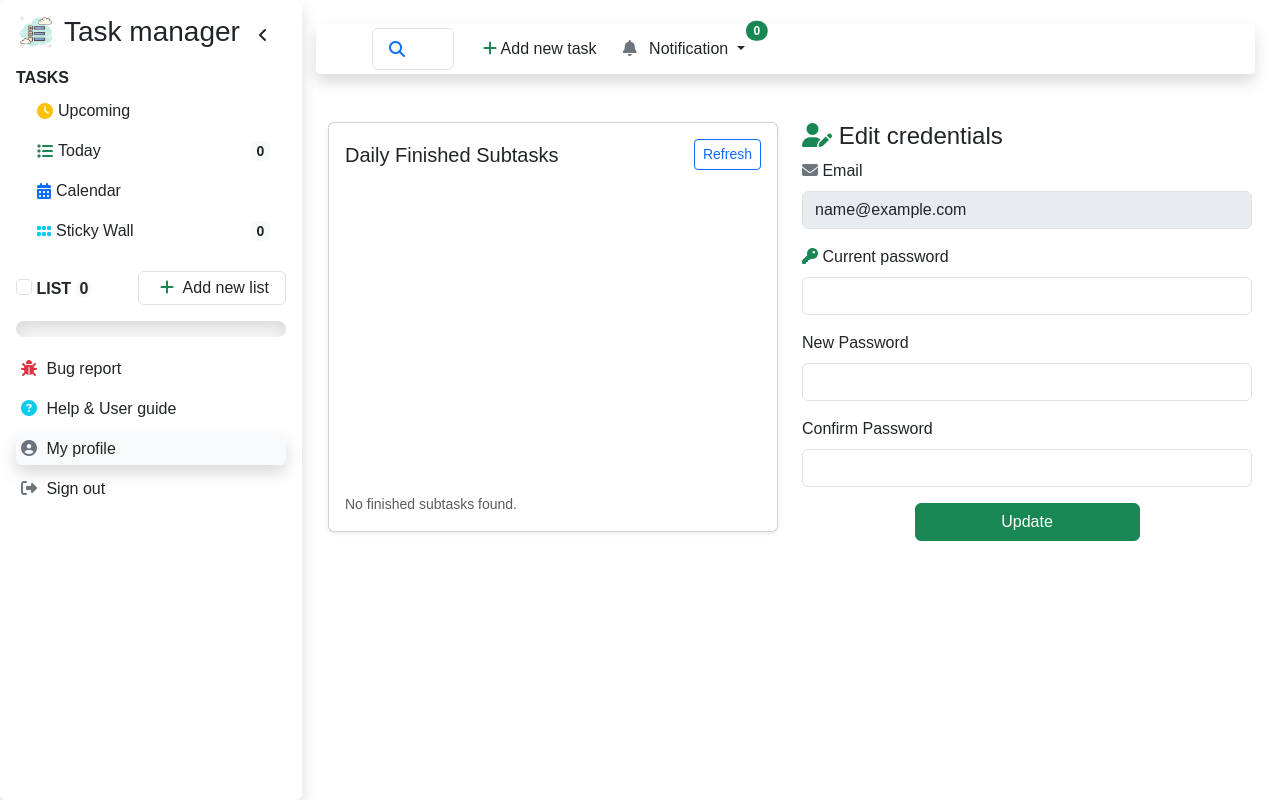
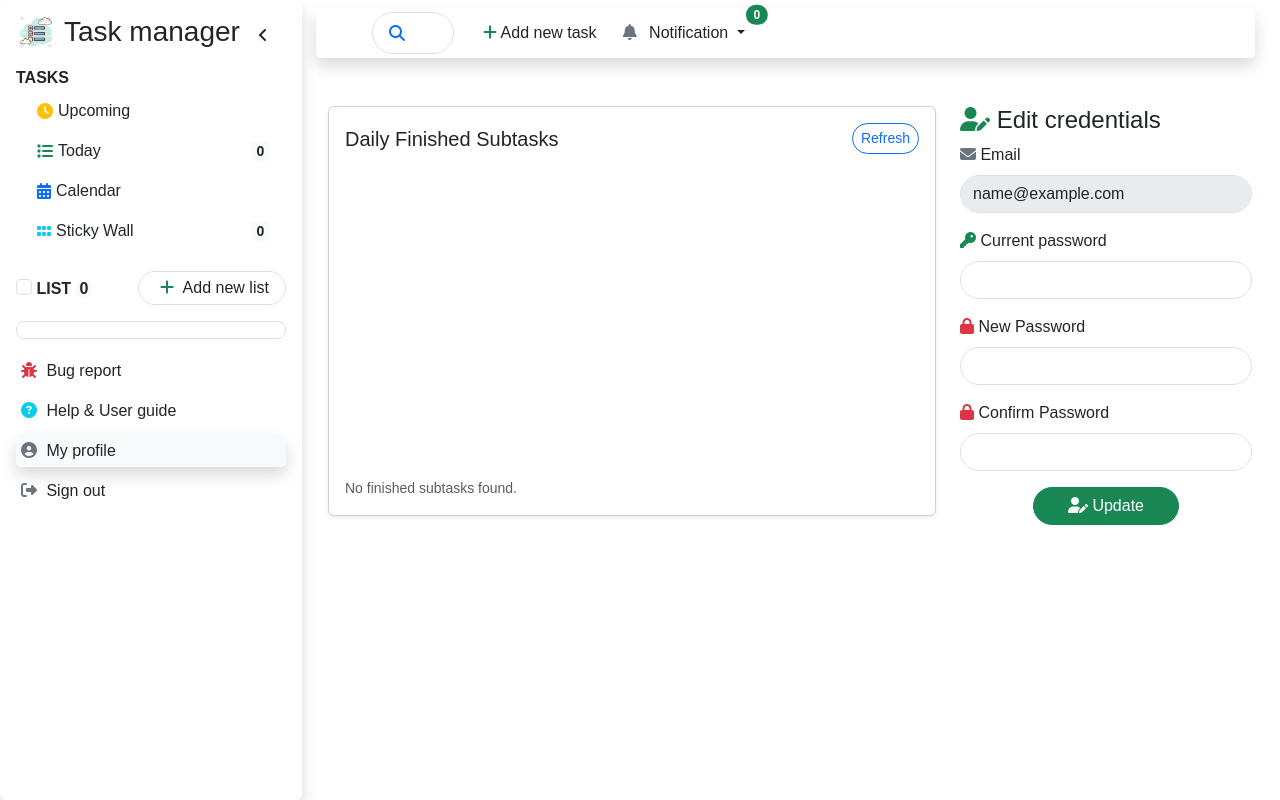
Before and after one commit to Andry-GitCrs/Task_Manager, a Flask app: page /dashboard/profile in a window 1280 px wide. Run offline with Flask 3, Linux system fonts and the light colour scheme; the visitor is signed in with stand-in values (Sample User, id 1); data that the repository does not hold is empty; a map, chart or similar area stays blank; some libraries are stand-ins or nearby versions.

Commit message:
Refactor task management: improve error handling in add_task, update date validation, and enhance UI elements across various templates.

```diff
--- a/main/main.py
+++ b/main/main.py
@@ -17,6 +17,7 @@ from routes import use_app_route
 # App config
 app = Flask(__name__, template_folder = f'{script_dir}/../templates', static_folder = f'{script_dir}/../static')
 app.secret_key = os.getenv("SECRET_KEY")
+port = os.getenv("PORT")
 
 login_manager = LoginManager() # Login Manager config
 login_manager.login_view = 'authentication'
@@ -26,4 +27,4 @@ database = pg_connexion.connect(app) # Database Connection
 use_app_route(app, database, login_manager, socketio) # Route
 
 if __name__ == "__main__":
-    socketio.run(app, debug = True, port = 5001, host='0.0.0.0')
+    socketio.run(app, debug = True, port = port, host = '0.0.0.0')
--- a/routes/task/get_task_by_date.py
+++ b/routes/task/get_task_by_date.py
@@ -32,7 +32,7 @@ def get_task_by_date(app, database):
                     subtasks = [
                         {
                             "subtask_id": sub.subtask_id,
-                            "title": sub.subtask_title,
+                            "subtask_title": sub.subtask_title,
                             "created_at": sub.created_at.isoformat(),
                             "updated_at": sub.updated_at.isoformat(),
                             "finished": sub.finished
--- a/static/css/style.css
+++ b/static/css/style.css
@@ -796,11 +796,11 @@ nav li a{
 .list-container{
     max-height: 120px;
     overflow-y: auto;
-    box-shadow: 0 0.5rem 1rem rgba(0, 0, 0, 0.15) inset;
+    /* box-shadow: 0 0.5rem 1rem rgba(0, 0, 0, 0.15) inset; */
 }
 
 .task-list-container{
-    max-height: 130px;
+    max-height: 85px;
     overflow-y: auto;
 }
 
--- a/static/js/users/calendar.script.js
+++ b/static/js/users/calendar.script.js
@@ -5,9 +5,6 @@ document.addEventListener('DOMContentLoaded', async function () {
   const fetchTasksAndInitCalendar = async () => {
     try {
       const tasks = await fetchTasks();
-
-      console.log(tasks)
-
       const events = tasks.map(task => ({
         title: task.title,
         start: new Date(task.start_date),
--- a/static/js/users/dashboard.script.js
+++ b/static/js/users/dashboard.script.js
@@ -1,7 +1,10 @@
-let CURRENT_USER_ID = undefined;
-let ALL_TASKS = [];
-let ALL_TODAYS_TASKS = [];
-let ALL_LIST = [];
+(() => {
+  window.CURRENT_USER_ID = window.CURRENT_USER_ID ?? null;
+  window.ALL_TASKS = window.ALL_TASKS ?? [];
+  window.ALL_TODAYS_TASKS = window.ALL_TODAYS_TASKS ?? [];
+  window.ALL_LIST = window.ALL_LIST ?? [];
+})();
+
 
 $(document).ready(function() {
     let subTaskList = [];
@@ -20,7 +23,7 @@ $(document).ready(function() {
         e.preventDefault();
         $(".overlay, .modal").fadeOut();
         $("#update_task_form").off("submit");
-        $('.task-form').trigger("reset");
+        //$('.task-form').trigger("reset");
         $('.task-form').attr('id', 'add_task_form');
         $("#add_task_form").on("submit");
     });
@@ -36,7 +39,7 @@ $(document).ready(function() {
                     $(".task-list-container").text("");
                 }
                 subTaskList.push(content);
-                $(".task-list-container").append($(`<li class='text-dark justify-content-between align-items-center subTask rounded-2' id='subtask${taskNbr}${subTaskNbr}' ondblclick="editSubTask_on_adding('subtask${taskNbr}${subTaskNbr}')"></li>`).html(`${content}  <div class="w-auto d-flex justify-content-center gap-3 bg-transparent" ><i class="fas fa-pen" onclick="editSubTask_on_adding('subtask${taskNbr}${subTaskNbr}')"></i><i class="fas fa-trash-alt text-danger" onclick="removeSubTask_on_adding('subtask${taskNbr}${subTaskNbr}')"></i></div>`));
+                $(".task-list-container").append($(`<li class='text-dark justify-content-between align-items-center subTask rounded-pill border px-3 py-2' id='subtask${taskNbr}${subTaskNbr}' ondblclick="editSubTask_on_adding('subtask${taskNbr}${subTaskNbr}')"></li>`).html(`${content}  <div class="w-auto d-flex justify-content-center gap-3 bg-transparent" ><i class="fas fa-pen" onclick="editSubTask_on_adding('subtask${taskNbr}${subTaskNbr}')"></i><i class="fas fa-trash-alt text-danger" onclick="removeSubTask_on_adding('subtask${taskNbr}${subTaskNbr}')"></i></div>`));
             } else {
                 showNotification("error", `This task already has "${content}" subtask`);
             }
@@ -50,7 +53,7 @@ $(document).ready(function() {
         let title = $("#title").val().trim();
         let startDate = $("#startDate").val();
         let endDate = $("#endDate").val();
-        let bgColor = $("#bg-color-piker").val();
+        let bgColor = $("#bg-color-picker").val();
         let description = $("#description").val().trim();
         let list_id = $("#list_id").val();
 
@@ -237,9 +240,9 @@ async function addSubTask(id, title){
                 const subtask = responseData.data
                 let subtaskElement = $(`
                     <li
-                        class='justify-content-between align-items-center subTask subtask${subtask.subtask_id}'
+                        class='justify-content-between align-items-center subTask subtask${subtask.subtask_id} rounded-pill px-3 py-2'
                         id='subtask${subtask.subtask_id}'
-                        style="background-color: '#f8f9fa'"
+                        style="background-color: ${(subtask.finished)?'#198754' : '#f8f9fa'}"
                         ondblclick="editSubTask('subtask${subtask.subtask_id}', ${subtask.subtask_id})"
                     >
                     <span
@@ -250,7 +253,7 @@ async function addSubTask(id, title){
                     <div class="w-auto d-flex justify-content-center gap-3 bg-transparent">
                         <i class="fas fa-trash-alt text-danger" onclick="removeSubTask('${subtask.subtask_id}')"></i>
                         <input
-                            class="from-control mx-2 my-0"
+                            class="form-check-input mx-2 my-0"
                             type="checkbox" name="subtask_status"
                             id="input${subtask.subtask_id}"
                             onchange="check(${subtask.subtask_id})"
@@ -326,7 +329,7 @@ async function editSubTask(id, subtask_id) {
                         <input
                             ${subtask.finished ? "checked" : ""}
                             value=${subtask.finished ? "off" : "on"}
-                            class="from-control mx-2 my-0"
+                            class="form-check-input mx-2 my-0"
                             type="checkbox" name="subtask_status"
                             id="input${subtask.subtask_id}"
                             onchange="check(${subtask.subtask_id})"
@@ -420,7 +423,7 @@ const fetchList = async () => {
                                 type="checkbox"
                                 class="form-check-input mt-0 list-checkbox"
                                 id="listCheck${list.list_id}"
-                                ${list.list_name == 'Personal' ? 'checked' : ''}
+                                ${list.list_name == 'Personal' || list.task_nbr > 0 ? 'checked' : ''}
                             >
                             <label class="form-check-label mb-0" for="listCheck${list.list_id}">
                                 <a class="text-dark text-decoration-none">${list.list_name}</a>
@@ -434,13 +437,7 @@ const fetchList = async () => {
             attachCheckboxListeners();
 
 
-            // Find the Personal list ID and render tasks for it immediately
-            const personalList = responseData.find(list => list.list_name === 'Personal');
-            if (personalList) {
-                renderTasks([String(personalList.list_id)]);
-            } else {
-                renderTasks(getCheckedLists());
-            }
+            renderTasks(getCheckedLists());
             document.getElementById('listCheckAll').addEventListener('click', () => {
                 const checkboxes = document.querySelectorAll('.list-checkbox');
                 const allChecked = Array.from(checkboxes).every(cb => cb.checked);
@@ -612,7 +609,7 @@ function addNewTask(list_id, id, title, start_date, end_date, description, bg_co
                             <input
                                 ${subtask.finished ? "checked" : ""}
                                 value=${subtask.finished ? "off" : "on"}
-                                class="from-control mx-2 my-0"
+                                class="form-check-input mx-2 my-0"
                                 type="checkbox" name="subtask_status"
                                 id="input${subtask.subtask_id}"
                                 onchange="check(${subtask.subtask_id})"
@@ -851,7 +848,7 @@ function genTaskCard(list_id, bg_color, description, start_date, end_date, title
     const card = `
         <div
             class=" h-100 p-2 rounded-4 d-flex flex-column justify-content-start position-relative"
-            style="background: linear-gradient(135deg, ${bg_color}99,rgb(211, 213, 215));"
+            style="background: linear-gradient(135deg, ${bg_color}99,#d3d5d7);"
             title="${(description !== 'None')?description:'No description'}"
         >
             <div class="position-relative mb-2 bg-transparent w-100">
@@ -869,7 +866,7 @@ function genTaskCard(list_id, bg_color, description, start_date, end_date, title
             <h3 class="text-dark task-title">
                 ${title}
                 <div class='d-flex justify-content-center gap-3 bg-transparent'>
-                    <i class="fas fa-pen text-success task-icon" onclick="update_task('${id}', '${title}', '${start_date}', '${end_date}', '${bg_color}', '${description}')"></i>
+                    <i class="fas fa-pen text-success task-icon" onclick="update_task(${list_id}, '${id}', '${title}', '${start_date}', '${end_date}', '${bg_color}', '${description}')"></i>
                     <i class="fas fa-add text-success" onclick="addSubTask('${id}', '${title}')"></i>
                     <i class="fas fa-trash-alt text-danger" onclick="removeTask('${id}')"></i>
                 </div>
--- a/templates/views/users/base.html
+++ b/templates/views/users/base.html
@@ -66,8 +66,9 @@
                         id="listCheckAll"
                     >
                     LIST
-                <span class="text-dark bg-light px-1 rounded-2" id="listNbr">{{ list_nbr }}</span></span>
-                <button class="btn my-2 p-1 px-3 border d-inline" id="addNewList">
+                    <span class="text-dark bg-light px-1 rounded-2" id="listNbr">{{ list_nbr }}</span>
+                </span>
+                <button class="btn my-2 p-1 px-3 border d-inline rounded-pill" id="addNewList">
                     <i class="text-success fas fa-add"></i>
                     Add new list
                 </button>
@@ -76,17 +77,16 @@
                 <div class="p-3" id="addListForm" style="display: none;">
                     <form name="listForm" id="listForm" onsubmit="return addNewList(event)">
                         <div class="mb-2">
-                            <input type="text" class="form-control" id="listName"  placeholder="Enter list name">
+                            <input type="text" class="form-control rounded-pill" id="listName"  placeholder="Enter list name">
                         </div>
                         <div class="mb-2">
-                            <input type="text" class="form-control" id="listDescription"  placeholder="Enter list description (optional)">
+                            <input type="text" class="form-control rounded-pill" id="listDescription"  placeholder="Enter list description (optional)">
                         </div>
-                        <button type="submit" class="btn btn-success w-100">Create</button>
+                        <button type="submit" class="btn btn-success w-100 rounded-pill">Create</button>
                     </form>
                 </div>
             </div>
-            <ul class="p-2 list-container rounded-3" id="list-container">
-            </ul>
+            <ul class="p-2 list-container rounded-3 border" id="list-container"></ul>
         </div>
         <div class="my-2">
             <ul class="p-0 _user_action m-0">
@@ -121,12 +121,12 @@
             </ul>
         </div>
     </aside>
-    <main class="sticky-wall-main p-3 py-4">
+    <main class="sticky-wall-main p-3 pb-4 pt-2">
         <nav class="nav shadow p-1 align-items-center">
             <button class="btn hide-btn hide-btn2" style="color: transparent;">
                 <i class="fas fa-angle-left"></i>
             </button>
-            <form class="d-flex justify-content-start align-items-center border px-3 mx-3 rounded-2" action="">
+            <form class="d-flex justify-content-start align-items-center border px-3 mx-3 rounded-pill" action="">
                 <i class="text-primary fa fa-search"></i>
                 <input name="search_bar" class="px-3 py-2 text-dark bg-transparent" type="search" id="findTask" onkeyup="findTaskk()" placeholder="Find task">
                 <div id="searchResultsContainer" class="mt-3 p-2"></div>
@@ -144,7 +144,7 @@
                     <span class="visually-hidden">unread messages</span>
                     </span>
                 </button>
-                <ul class="dropdown-menu nofitication-container px-2" data-bs-auto-close="outside">
+                <ul class="dropdown-menu nofitication-container px-2 shadow" data-bs-auto-close="outside">
                     <li>No notification</li>
                 </ul>
             </div>
@@ -158,50 +158,56 @@
         {% endblock %}
         <!-- Modal -->
         <div class="overlay"></div>
-        <div class="modal">
+        <div class="modal rounded-4">
             <form class="d-flex flex-column justify-content-between h-100 task-form" id="add_task_form">
                 <div>
                     <div class="d-flex justify-content-between align-items-center px-2 gap-2 my-2">
                         <label for="list" class="text-dark" name="tastlist" ><i class="fas fa-square text-primary"></i> Add to list</label>
-                        <select name="task_list" class="form-control w-75" type="text" id="list_id" placeholder="Task list"></select>
+                        <select name="task_list" class="form-control w-75 rounded-pill custom-select-light" type="text" id="list_id" placeholder="Task list"></select>
                     </div>
                     <div class="d-flex justify-content-between align-items-center px-2 gap-2 my-2">
                         <label for="title" class="text-dark" name="tastTitle" ><i class="fas fa-heading text-primary"></i> Task title</label>
-                        <input name="task_title" class="form-control w-75" type="text" id="title" placeholder="Task title">
+                        <input name="task_title" class="form-control w-75  rounded-pill" type="text" id="title" placeholder="Task title">
                     </div>
                     <!--Start date-->
                     <div class="d-flex justify-content-between align-items-center px-2 gap-2 my-2">
                         <label for="startDate" class="text-dark" name="startDate" ><i class="fas fa-calendar-alt text-success"></i> Start date</label>
-                        <input name="start_date" class="form-control w-75" type="date" id="startDate" placeholder="Start date">
+                        <input name="start_date" class="form-control w-75  rounded-pill" type="date" id="startDate" placeholder="Start date">
                     </div>
                     <!--End date-->
                     <div class="d-flex justify-content-between align-items-center px-2 gap-2 my-2">
                         <label for="endDate" class="text-dark" name="endDate" ><i class="fas fa-calendar-check text-danger"></i> End date</label>
-                        <input name="end_date" class="form-control w-75" type="date" id="endDate" placeholder="End date">
+                        <input name="end_date" class="form-control w-75  rounded-pill" type="date" id="endDate" placeholder="End date">
                     </div>
                     <!--Description-->
                     <div class="d-flex justify-content-between align-items-center px-2 gap-2 my-2">
                         <label for="description" class="text-dark" name="endDate" ><i class="fas fa-align-left text-secondary"></i> Description</label>
-                        <input name="task_description" class="form-control w-75" type="text" id="description" placeholder="A short description (optional)">
+                        <input name="task_description" class="form-control w-75  rounded-pill" type="text" id="description" placeholder="A short description (optional)">
                     </div>
                     <!--Backgound colour select-->
                     <div class="d-flex justify-content-between align-items-center px-2 gap-2 my-2">
-                        <label for="bg-color-piker" class="text-dark" name="endDate" > <i class="fas fa-fill-drip text-warning"></i> Select task background-color <span>(default color    <div class="default-color"></div>  </span>)</label>
-                        <input name="task_background" class="" type="color" id="bg-color-piker" value="#95ce83">
+                        <label for="bg-color-piker" class="text-dark" name="endDate" > <i class="fas fa-fill-drip text-warning"></i> Select task background-color <span>(default color    <div class="default-color rounded-pill"></div>  </span>)</label>
+                        <input
+                            name="task_background"
+                            class="rounded-pill form-control form-control-color p-0"
+                            type="color"
+                            id="bg-color-picker"
+                            value="#95ce83"
+                        />
                     </div>
                     <!--Task content-->
                     <div class="d-flex justify-content-between align-items-center px-2 gap-2 my-2">
                         <i class="fas fa-add text-dark"></i>
-                        <input name="add_btn" class="form-control" type="text" id="content" placeholder="Add sub-task (Optional)">
-                        <button name="add_btn" class="add btn btn-primary"> Add</button>
+                        <input name="add_btn" class="form-control rounded-pill" type="text" id="content" placeholder="Add subtask (Optional)">
+                        <button name="add_btn" class="add btn btn-primary rounded-pill"> Add</button>
                     </div>
                     <ul class="text-dark task-list-container text-center ps-0">
                         <span id="subTaskIndicator">No subtask added </br> all subtask will appear here</span>
                     </ul>
                 </div>
                 <div class="btn-container">
-                    <button class="shadow submit text-light" id="submit">Submit <img class="loading-dash loading" src="{{ url_for('static', filename='images/loading.gif') }}" alt=""></button>
-                    <button class="shadow bg-danger text-light" id="closeModal">Close</button>
+                    <button class="shadow submit text-light rounded-pill bg-success" id="submit">Submit <img class="loading-dash loading" src="{{ url_for('static', filename='images/loading.gif') }}" alt=""></button>
+                    <button class="shadow bg-danger text-light rounded-pill" id="closeModal">Close</button>
                 </div>
             </from>
         </div>
--- a/templates/views/users/dashboard.html
+++ b/templates/views/users/dashboard.html
@@ -4,8 +4,8 @@
     active-dash-link
 {% endblock %}
 {% block content %}
-    <div class="container py-3">
-        <div class="row justify-content-start" id="allTaskContainer">
+    <div class="container py-4">
+        <div class="row justify-content-center" id="allTaskContainer">
             <!--Create task-->
             <div class="col-4 p-1 rounded-3 task taskBox" title="Add new task">
                 <div class=" h-100  p-2 rounded-3 d-flex align-items-center justify-content-center open-modal">
--- a/templates/views/users/profile.html
+++ b/templates/views/users/profile.html
@@ -9,12 +9,12 @@
 {% block content %}
 <div class="container-fluid py-5">
     <div class="row">
-        <div class="col-md-6 col-sm-12 mb-4">
+        <div class="col-md-8 col-sm-12 mb-4">
             <div class="card shadow-sm h-100">
               <div class="card-body">
                 <div class="d-flex justify-content-between align-items-center mb-3">
-                  <h5 class="card-title mb-0">Daily Finished Subtasks</h5>
-                  <button class="btn btn-sm btn-outline-primary" id="refreshChart">Refresh</button>
+                  <h5 class="card-title mb-0 ">Daily Finished Subtasks</h5>
+                  <button class="btn btn-sm btn-outline-primary rounded-pill" id="refreshChart">Refresh</button>
                 </div>
                 <div style="height: 300px;">
                   <canvas id="subtaskLineChart"></canvas>
@@ -22,8 +22,8 @@
                 <div id="chartStatus" class="text-muted small mt-2">Loading chart...</div>
               </div>
             </div>
-          </div>
-        <form id="update-form" class="col-md-6 col-sm-12">
+        </div>
+        <form id="update-form" class="col-md-4 col-sm-12">
             <h4>
                 <i class="text-success fas fa-user-pen"></i>
                 Edit credentials
@@ -33,7 +33,7 @@
                     <i class="fas fa-envelope text-secondary" ></i>
                     Email
                 </label>
-                <input name="current-email" type="email" value="{{ email }}" class="form-control" id="email" placeholder="example@mail.com" autocomplete="email" disabled>
+                <input name="current-email" type="email" value="{{ email }}" class="form-control rounded-pill" id="email" placeholder="example@mail.com" autocomplete="email" disabled>
             </div>
 
             <div class="mb-3">
@@ -41,23 +41,27 @@
                     <i class="fas fa-key text-success"></i>
                     Current password
                 </label>
-                <input name="current_password" type="password" class="form-control" id="current_password" autocomplete="current_password" required>
+                <input name="current_password" type="password" class="form-control rounded-pill" id="current_password" autocomplete="current_password" required>
             </div>
 
             <div class="mb-3">
-              <label for="new_password" class="form-label">New Password</label>
-              <input name="new_password" type="password" class="form-control" id="new_password" autocomplete="new_password" required>
+              <label for="new_password" class="form-label">
+                    <i class="fas fa-lock text-danger"></i>
+                    New Password
+                </label>
+              <input name="new_password" type="password" class="form-control rounded-pill" id="new_password" autocomplete="new_password" required>
             </div>
 
             <div class="mb-3">
                 <label for="confirm_password" class="form-label">
+                    <i class="fas fa-lock text-danger"></i>
                     Confirm Password
                 </label>
-                <input name="confirm_password" type="password" class="form-control" id="confirm_password" autocomplete="confirm_password" required>
+                <input name="confirm_password" type="password" class="form-control rounded-pill" id="confirm_password" autocomplete="confirm_password" required>
             </div>
 
             <div class="text-center">
-                <button type="submit" class="btn btn-success w-50">Update</button>
+                <button type="submit" class="btn btn-success w-50 rounded-pill"><i class="fas fa-user-pen"></i> Update</button>
             </div>
         </form>
     </div>
--- a/templates/views/users/today.html
+++ b/templates/views/users/today.html
@@ -6,7 +6,7 @@
     active-dash-link
 {% endblock %}
 {% block content %}
-    <div class="container py-3">
+    <div class="container py-4">
         <div class="row justify-content-start" id="todayTaskContainer">
             <!--Create task-->
             <div class="col-4 p-1 rounded-3 task taskBox" title="Add new task">
```
Also changed, not shown: other parts of static/css/style.css (+49 -1 lines), routes/task/add_task.py (+76 -71 lines), templates/views/users/upcoming.html (+4 -4 lines). Lines whose indentation alone changed are shown as unchanged.
